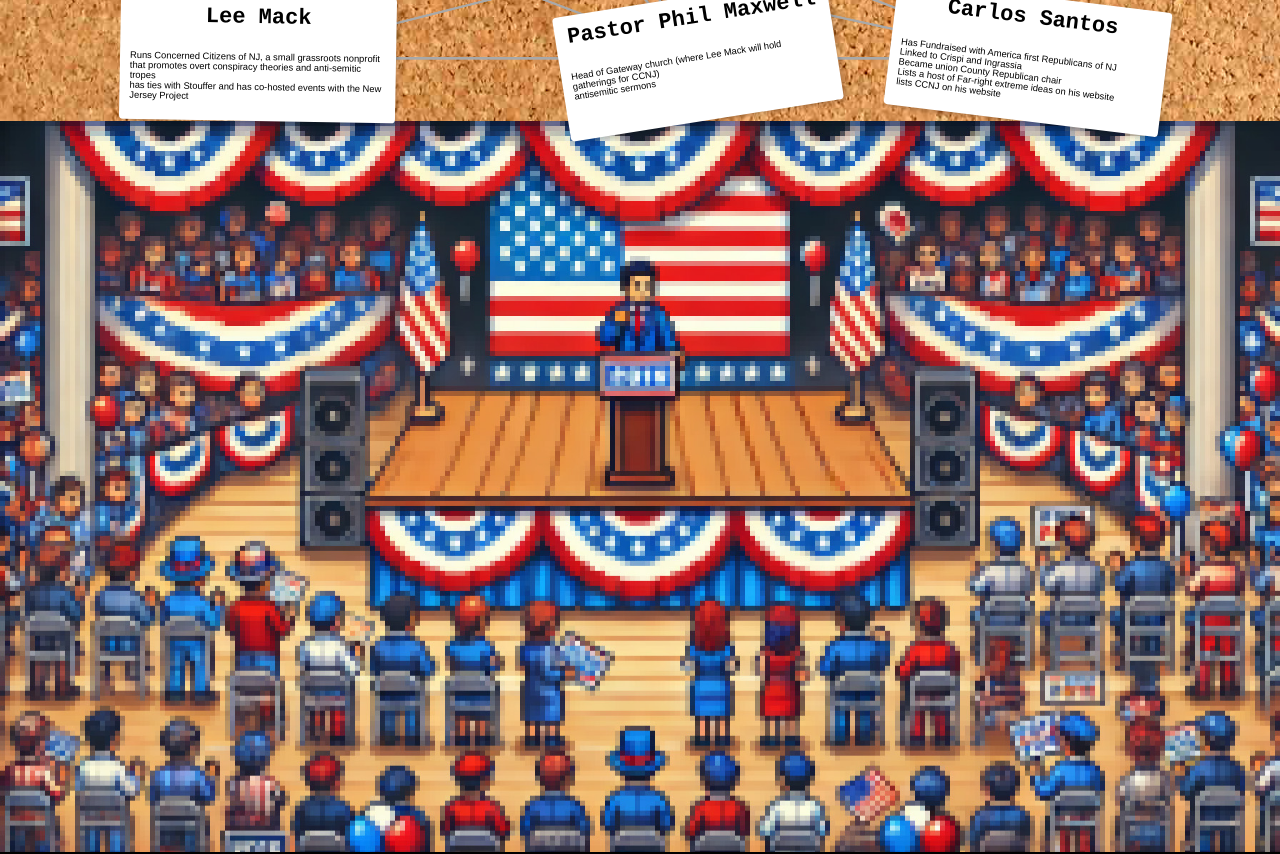
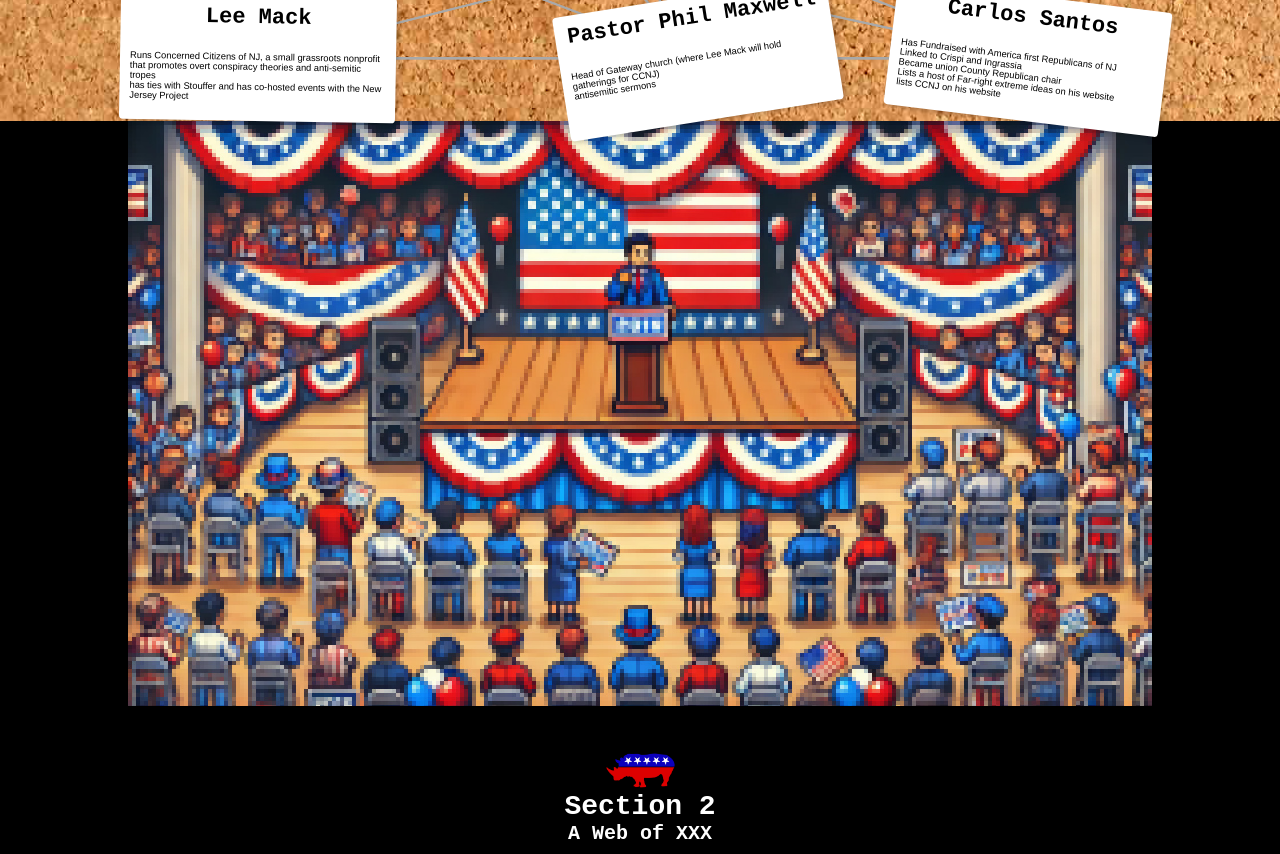
Before and after one commit to cwroberts401/project-extreme, a SvelteKit app: page / in a window 1280 px wide. Shown: the part 5820-6674 px from the top of the page. Built offline with nearby package versions, Linux system fonts and the light colour scheme.

Commit message:
fix ch1 img css

```diff
--- a/src/components/interactive1.svelte
+++ b/src/components/interactive1.svelte
@@ -9,6 +9,7 @@
 
 <style>
     img {
-        max-width: 100%;
+        width: 80%;
+        margin: 0 10%;
     }
 </style>
```
